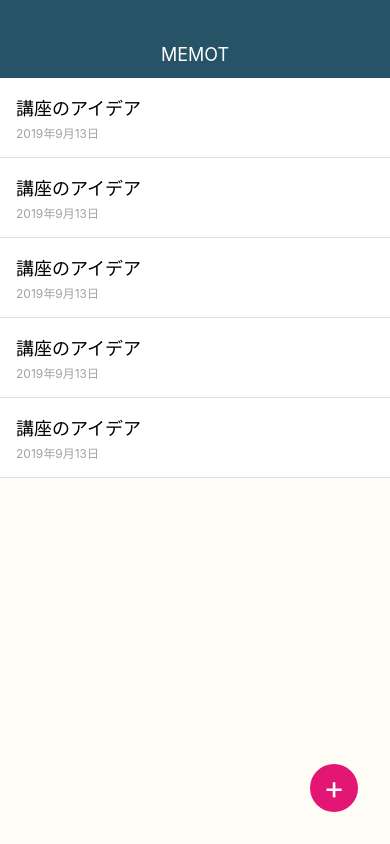
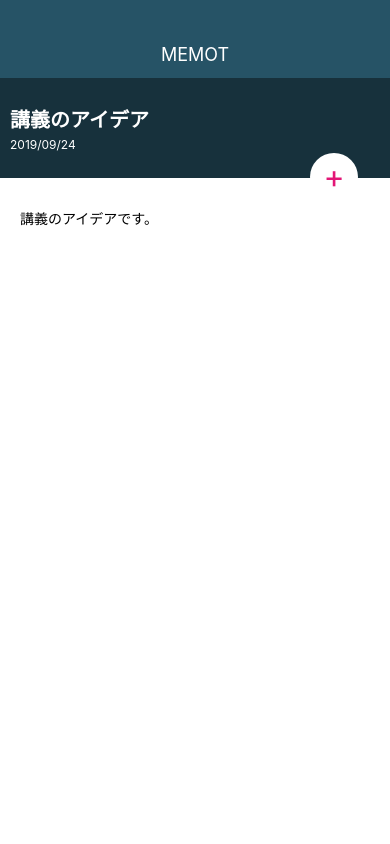
Before and after one commit to kazu3git/MemoApp, a React Native app: screen / in a window 390 px wide. Built offline with nearby package versions, Linux system fonts and the light colour scheme.

Commit message:
Style MemoDetailScreen

```diff
--- a/App.js
+++ b/App.js
@@ -2,13 +2,13 @@
 import { StyleSheet, View } from 'react-native';
 
 import Appbar from './src/components/Appbar';
-import MemoListScreen from './src/screens/MemoListScreen';
+import MemoDetailScreen from './src/screens/MemoDetailScreen';
 
 export default function App() {
   return (
     <View style={styles.container}>
       <Appbar />
-      <MemoListScreen />
+      <MemoDetailScreen />
     </View>
   );
 }
--- a/src/elements/CircleButton.js
+++ b/src/elements/CircleButton.js
@@ -3,9 +3,19 @@
 
 class CircleButton extends React.Component {
   render() {
+    const { style, color } = this.props;
+
+    let bgColor = '#E31676';
+    let textColor = '#fff';
+
+    if (color === 'white') {
+      bgColor = '#fff';
+      textColor = '#E31676';
+    }
+
     return (
-      <View style={styles.circleButton}>
-        <Text style={styles.circleButtonTitle}>
+      <View style={[styles.circleButton, style, { backgroundColor: bgColor }]}>
+        <Text style={[styles.circleButtonTitle, { color: textColor }]}>
           {this.props.children}
         </Text>
       </View>
@@ -20,7 +30,6 @@
     right: 32,
     width: 48,
     height: 48,
-    backgroundColor: '#E31676',
     borderRadius: 24,
     justifyContent: 'center',
     alignItems: 'center',
@@ -32,7 +41,6 @@
   circleButtonTitle: {
     fontSize: 32,
     lineHeight: 32,
-    color: '#fff',
   },
 });
 
--- /dev/null
+++ b/src/screens/MemoDetailScreen.js
@@ -0,0 +1,63 @@
+import React from 'react';
+import { StyleSheet, View, Text } from 'react-native';
+
+import CircleButton from '../elements/CircleButton';
+
+class MemoDetailScreen extends React.Component {
+  render() {
+    return (
+      <View style={styles.container}>
+        <View>
+          <View style={styles.memoHeader}>
+            <Text style={styles.memoHeaderTitle}>講義のアイデア</Text>
+            <Text style={styles.memoHeaderDate}>2019/09/24</Text>
+          </View>
+        </View>
+
+        <View style={styles.memoContent}>
+          <Text>
+            講義のアイデアです。
+          </Text>
+        </View>
+
+        <CircleButton color="white" style={styles.editButton}>+</CircleButton>
+      </View>
+    );
+  }
+}
+
+const styles = StyleSheet.create({
+  container: {
+    flex: 1,
+    width: '100%',
+  },
+  memoHeader: {
+    height: 100,
+    backgroundColor: '#17313C',
+    justifyContent: 'center',
+    padding: 10,
+  },
+  memoHeaderTitle: {
+    fontSize: 20,
+    fontWeight: 'bold',
+    color: '#fff',
+    marginBottom: 4,
+  },
+  memoHeaderDate: {
+    fontSize: 12,
+    color: '#fff',
+  },
+  memoContent: {
+    paddingTop: 30,
+    paddingLeft: 20,
+    paddingRight: 20,
+    paddingBottom: 20,
+    backgroundColor: '#fff',
+    flex: 1,
+  },
+  editButton: {
+    top: 75,
+  },
+});
+
+export default MemoDetailScreen;
```
